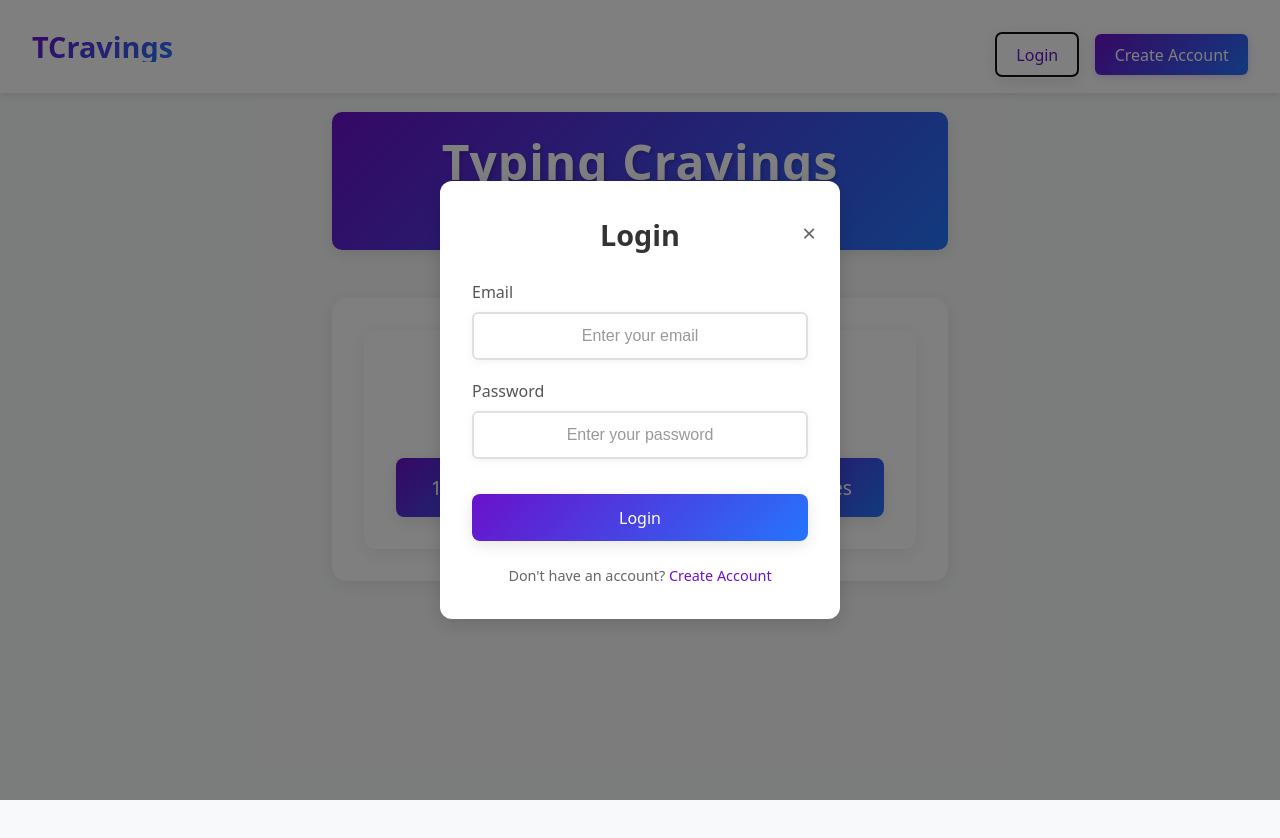
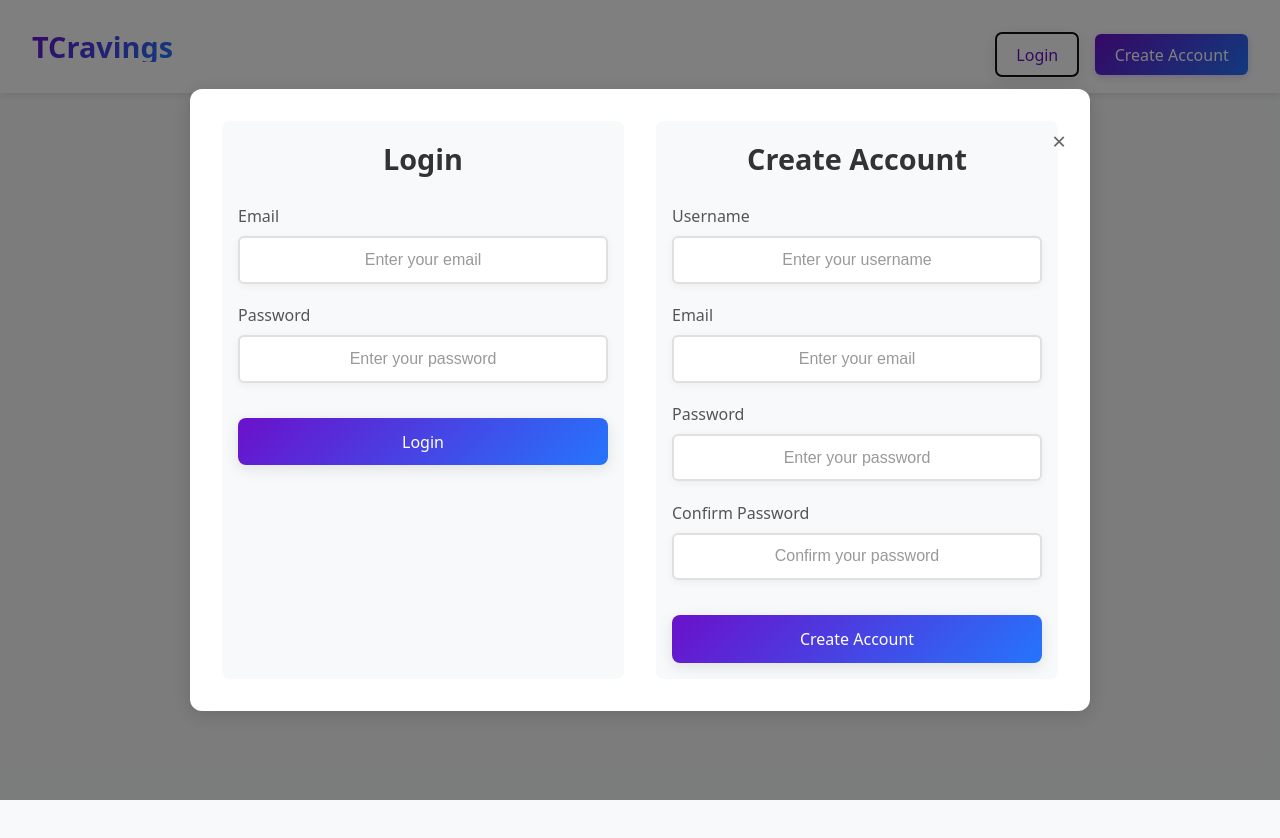
Before and after one commit to vincenttwizere/Typing-Cravings, a React (Vite) app: page / in a window 1280 px wide. Both pictures are taken after a click on the button "Login". Shown: the top 838 px of the page. Built offline with nearby package versions, Linux system fonts and the light colour scheme.

Commit message:
Show login and signup forms side by side

```diff
--- a/src/App.css
+++ b/src/App.css
@@ -477,9 +477,29 @@ button:active {
   padding: 2rem;
   border-radius: 12px;
   width: 90%;
-  max-width: 400px;
+  max-width: 900px;
   position: relative;
   box-shadow: 0 4px 20px rgba(0, 0, 0, 0.15);
+}
+
+.auth-forms-container {
+  display: flex;
+  gap: 2rem;
+  justify-content: space-between;
+}
+
+.auth-form-section {
+  flex: 1;
+  padding: 1rem;
+  border-radius: 8px;
+  background: #f8f9fa;
+}
+
+.auth-form-section h2 {
+  color: #333;
+  margin-bottom: 1.5rem;
+  font-size: 1.8rem;
+  text-align: center;
 }
 
 .close-btn {
@@ -500,12 +520,6 @@ button:active {
   color: #333;
   transform: none;
   box-shadow: none;
-}
-
-.auth-content h2 {
-  color: #333;
-  margin-bottom: 1.5rem;
-  font-size: 1.8rem;
 }
 
 .form-group {
@@ -563,33 +577,18 @@ button:active {
   margin-top: 1rem;
 }
 
-.switch-form {
-  margin-top: 1.5rem;
-  color: #666;
-  font-size: 0.9rem;
-}
-
-.switch-btn {
-  background: none;
-  border: none;
-  color: #6a11cb;
-  font-weight: 500;
-  cursor: pointer;
-  padding: 0;
-  margin: 0;
-  font-size: 0.9rem;
-  box-shadow: none;
-}
-
-.switch-btn:hover {
-  text-decoration: underline;
-  transform: none;
-  box-shadow: none;
-}
-
 @media (max-width: 768px) {
   .auth-content {
     width: 95%;
     padding: 1.5rem;
   }
+
+  .auth-forms-container {
+    flex-direction: column;
+    gap: 1rem;
+  }
+
+  .auth-form-section {
+    padding: 1rem;
+  }
 }
--- a/src/components/AuthForms.jsx
+++ b/src/components/AuthForms.jsx
@@ -1,44 +1,50 @@
 import React, { useState } from 'react'
 
 const AuthForms = ({ onClose }) => {
-  const [isLogin, setIsLogin] = useState(true)
   const [formData, setFormData] = useState({
+    login: {
+      email: '',
+      password: ''
+    },
+    signup: {
       email: '',
       password: '',
       confirmPassword: '',
       username: ''
+    }
   })
   const [error, setError] = useState('')
 
-  const handleChange = (e) => {
+  const handleChange = (formType, e) => {
     const { name, value } = e.target
     setFormData(prev => ({
       ...prev,
+      [formType]: {
+        ...prev[formType],
         [name]: value
+      }
     }))
   }
 
-  const handleSubmit = async (e) => {
+  const handleSubmit = async (e, formType) => {
     e.preventDefault()
     setError('')
 
-    if (!isLogin && formData.password !== formData.confirmPassword) {
+    if (formType === 'signup' && formData.signup.password !== formData.signup.confirmPassword) {
       setError('Passwords do not match')
       return
     }
 
     try {
-      // Here you would typically make an API call to your backend
-      if (isLogin) {
-        console.log('Login attempt:', { email: formData.email, password: formData.password })
+      if (formType === 'login') {
+        console.log('Login attempt:', formData.login)
         // Add your login API call here
+        alert('Login successful!')
       } else {
-        console.log('Signup attempt:', formData)
+        console.log('Signup attempt:', formData.signup)
         // Add your signup API call here
+        alert('Account created successfully!')
       }
-
-      // For now, we'll just show a success message
-      alert(isLogin ? 'Login successful!' : 'Account created successfully!')
       onClose()
     } catch (err) {
       setError(err.message || 'An error occurred')
@@ -49,81 +55,107 @@ const AuthForms = ({ onClose }) => {
     <div className="auth-modal">
       <div className="auth-content">
         <button className="close-btn" onClick={onClose}>&times;</button>
-        <h2>{isLogin ? 'Login' : 'Create Account'}</h2>
-
+        <div className="auth-forms-container">
+          {/* Login Form */}
+          <div className="auth-form-section">
+            <h2>Login</h2>
             {error && <div className="error-message">{error}</div>}
-
-        <form onSubmit={handleSubmit}>
-          {!isLogin && (
+            <form onSubmit={(e) => handleSubmit(e, 'login')}>
               <div className="form-group">
-              <label htmlFor="username">Username</label>
-              <input
-                type="text"
-                id="username"
-                name="username"
-                value={formData.username}
-                onChange={handleChange}
-                required
-                placeholder="Enter your username"
-              />
-            </div>
-          )}
-
-          <div className="form-group">
-            <label htmlFor="email">Email</label>
+                <label htmlFor="login-email">Email</label>
                 <input
                   type="email"
-              id="email"
+                  id="login-email"
                   name="email"
-              value={formData.email}
-              onChange={handleChange}
+                  value={formData.login.email}
+                  onChange={(e) => handleChange('login', e)}
                   required
                   placeholder="Enter your email"
                 />
               </div>
 
               <div className="form-group">
-            <label htmlFor="password">Password</label>
+                <label htmlFor="login-password">Password</label>
                 <input
                   type="password"
-              id="password"
+                  id="login-password"
                   name="password"
-              value={formData.password}
-              onChange={handleChange}
+                  value={formData.login.password}
+                  onChange={(e) => handleChange('login', e)}
                   required
                   placeholder="Enter your password"
                 />
               </div>
 
-          {!isLogin && (
+              <button type="submit" className="submit-btn">
+                Login
+              </button>
+            </form>
+          </div>
+
+          {/* Signup Form */}
+          <div className="auth-form-section">
+            <h2>Create Account</h2>
+            {error && <div className="error-message">{error}</div>}
+            <form onSubmit={(e) => handleSubmit(e, 'signup')}>
               <div className="form-group">
-              <label htmlFor="confirmPassword">Confirm Password</label>
+                <label htmlFor="signup-username">Username</label>
+                <input
+                  type="text"
+                  id="signup-username"
+                  name="username"
+                  value={formData.signup.username}
+                  onChange={(e) => handleChange('signup', e)}
+                  required
+                  placeholder="Enter your username"
+                />
+              </div>
+
+              <div className="form-group">
+                <label htmlFor="signup-email">Email</label>
+                <input
+                  type="email"
+                  id="signup-email"
+                  name="email"
+                  value={formData.signup.email}
+                  onChange={(e) => handleChange('signup', e)}
+                  required
+                  placeholder="Enter your email"
+                />
+              </div>
+
+              <div className="form-group">
+                <label htmlFor="signup-password">Password</label>
                 <input
                   type="password"
-                id="confirmPassword"
+                  id="signup-password"
+                  name="password"
+                  value={formData.signup.password}
+                  onChange={(e) => handleChange('signup', e)}
+                  required
+                  placeholder="Enter your password"
+                />
+              </div>
+
+              <div className="form-group">
+                <label htmlFor="signup-confirm-password">Confirm Password</label>
+                <input
+                  type="password"
+                  id="signup-confirm-password"
                   name="confirmPassword"
-                value={formData.confirmPassword}
-                onChange={handleChange}
+                  value={formData.signup.confirmPassword}
+                  onChange={(e) => handleChange('signup', e)}
                   required
                   placeholder="Confirm your password"
                 />
               </div>
-          )}
 
               <button type="submit" className="submit-btn">
-            {isLogin ? 'Login' : 'Create Account'}
+                Create Account
               </button>
             </form>
-
-        <p className="switch-form">
-          {isLogin ? "Don't have an account? " : "Already have an account? "}
-          <button
-            className="switch-btn"
-            onClick={() => setIsLogin(!isLogin)}
-          >
-            {isLogin ? 'Create Account' : 'Login'}
-          </button>
-        </p>
+          </div>
+        </div>
       </div>
     </div>
   )
```
Lines whose indentation alone changed are shown as unchanged.
